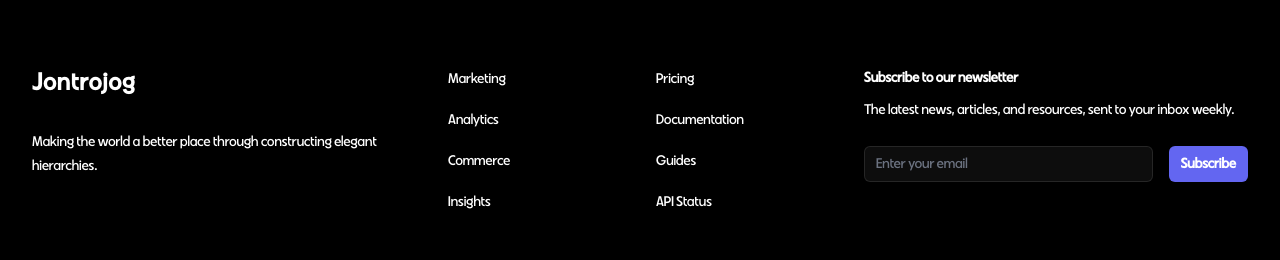
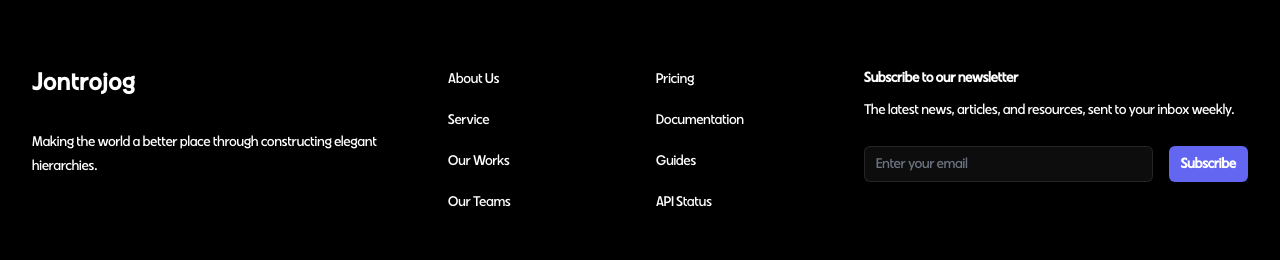
Before and after one commit to afiatamanna06/jontrojog-landing, a Next.js app: page / in a window 1280 px wide. Shown: the part 864-1124 px from the top of the page. Built offline with nearby package versions, Linux system fonts and the light colour scheme.

Commit message:
Update footer links file

```diff
--- a/components/footer/FooterData.ts
+++ b/components/footer/FooterData.ts
@@ -1,10 +1,34 @@
 export const footerLinks = [
-      { name: "Marketing", href: "#" },
-      { name: "Analytics", href: "#" },
-      { name: "Commerce", href: "#" },
-      { name: "Insights", href: "#" },
-      { name: "Pricing", href: "#" },
-      { name: "Documentation", href: "#" },
-      { name: "Guides", href: "#" },
-      { name: "API Status", href: "#" },
+  {
+    name: 'About Us',
+    href: '/about',
+  },
+  {
+    name: 'Service',
+    href: '/service',
+  },
+  {
+    name: 'Our Works',
+    href: '/works',
+  },
+  {
+    name: 'Our Teams',
+    href: '/teams',
+  },
+  {
+    name: 'Pricing',
+    href: '/',
+  },
+  {
+    name: 'Documentation',
+    href: '/',
+  },
+  {
+    name: 'Guides',
+    href: '/',
+  },
+  {
+    name: 'API Status',
+    href: '/',
+  },
 ]
```
